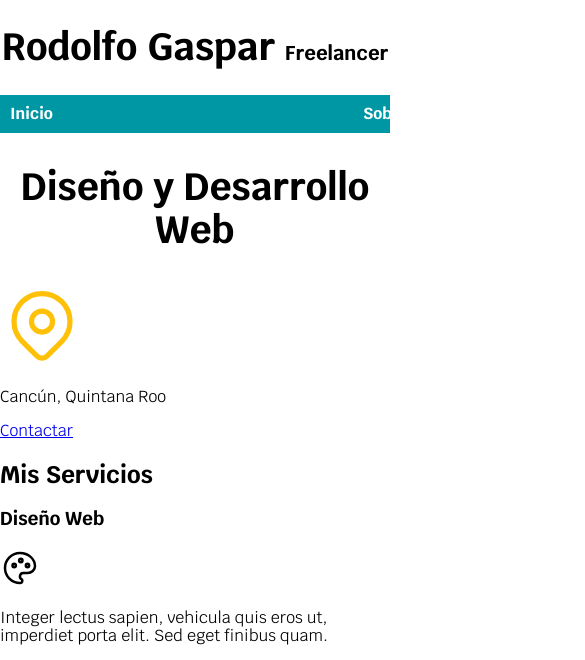
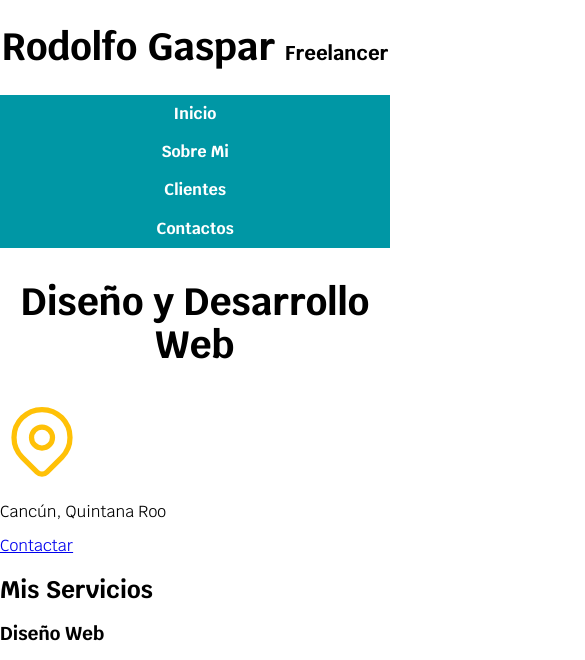
Before and after one commit to erickgasparg/web-page, a plain HTML site: page index.html in a window 390 px wide. Shown: the top 660 px of the page, 585 px wide, since content can reach past the window. Drawn offline with Linux system fonts and the light colour scheme.

Commit message:
nav bar
Actualización responsive

```diff
--- a/css/style.css
+++ b/css/style.css
@@ -25,7 +25,7 @@ body {
 }
 
 .contenedor {
-    width: 120rem;
+    max-width: 120rem;
     margin: 0 auto;
 }
 
@@ -35,9 +35,16 @@ body {
 
 .navegacion-principal {
    display: flex;
-   justify-content: space-between;
+   flex-direction: column;
+   align-items: center;
 }
 
+@media (min-width: 768px) {
+    .navegacion-principal {
+        flex-direction: row;
+        justify-content: space-between;
+    }
+}
 .navegacion-principal a {
    padding: 1rem;
    color: var(--blanco);
@@ -50,7 +57,3 @@ body {
     background-color: var(--primario);
     color: var(--oscuro);
 }
-
-@media (min-width: 480px) {
-
-}
```
